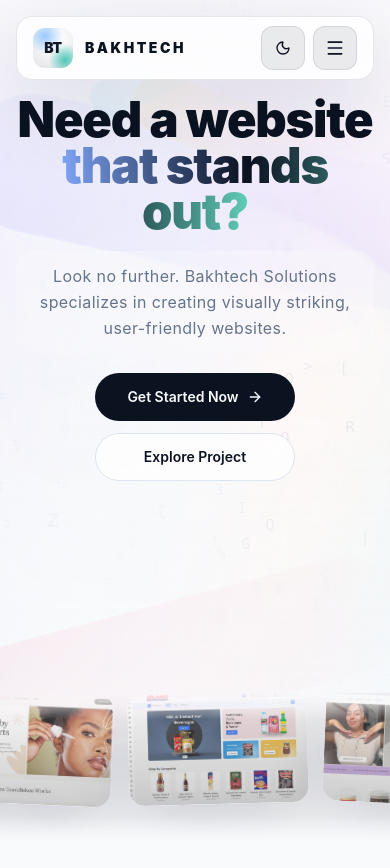
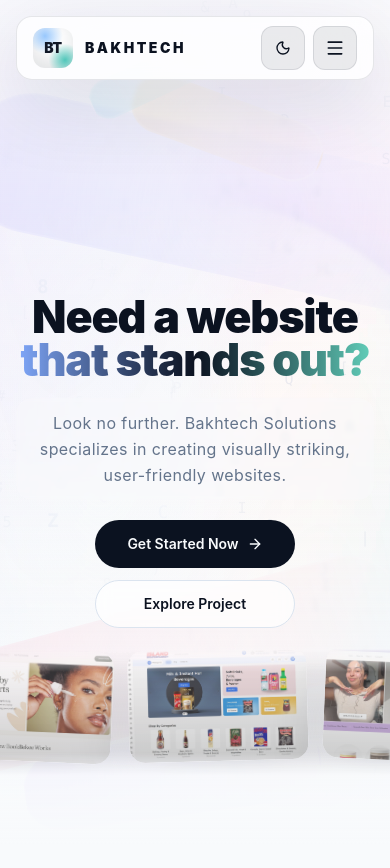
Before and after one commit to horlaryehmee/Bakhtechlaravel, a React (Vite) app: page / in a window 390 px wide. Shown: the top 868 px of the page. Built offline with nearby package versions, Linux system fonts and the light colour scheme.

Commit message:
Recenter mobile hero and marquee

```diff
--- a/src/components/ui/shape-landing-hero.tsx
+++ b/src/components/ui/shape-landing-hero.tsx
@@ -160,7 +160,7 @@ function HeroGeometric({
         />
       </div>
 
-      <div className="container-x relative z-20 -translate-y-8 pb-[24vh] md:translate-y-16 md:pb-[18vh]">
+      <div className="container-x relative z-20 translate-y-10 pb-0 md:translate-y-16 md:pb-[18vh]">
         <div className="mx-auto max-w-4xl text-center">
           {badge ? (
             <motion.div
@@ -176,7 +176,7 @@ function HeroGeometric({
           ) : null}
 
           <motion.div custom={1} variants={fadeUpVariants} initial="hidden" animate="visible">
-            <h1 className="text-main mb-4 text-[3.05rem] font-black leading-[0.94] tracking-tight sm:text-6xl md:mb-6 md:text-8xl">
+            <h1 className="text-main mb-4 text-[2.8rem] font-black leading-[0.96] tracking-tight sm:text-6xl md:mb-6 md:text-8xl">
               <span className="md:bg-gradient-to-b md:from-[var(--foreground)] md:to-[color-mix(in_srgb,var(--foreground)_72%,transparent)] md:bg-clip-text md:text-transparent">
                 {title1}
               </span>
@@ -204,7 +204,7 @@ function HeroGeometric({
       <AnimatedImageMarquee
         images={BAKHTECH_MARQUEE_IMAGES}
         duration={48}
-        className="bottom-0 z-10 h-[18vh] opacity-82 md:bottom-4 md:h-[25vh]"
+        className="bottom-[4.25rem] z-10 h-[15vh] opacity-82 md:bottom-4 md:h-[25vh]"
       />
 
       <div className="pointer-events-none absolute inset-0 z-[1] bg-gradient-to-t from-[var(--background)] via-transparent to-[color-mix(in_srgb,var(--background)_82%,transparent)]" />
```
Also changed, not shown: 4 other files (tests, documents, lock files or other folders).
